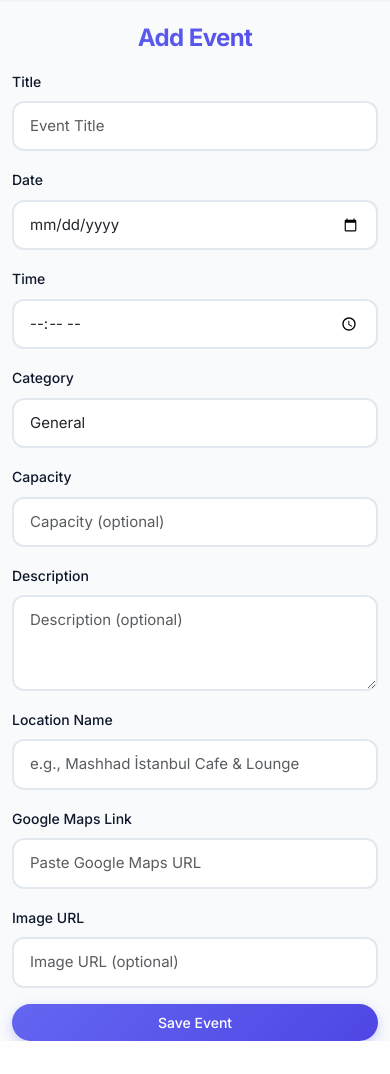
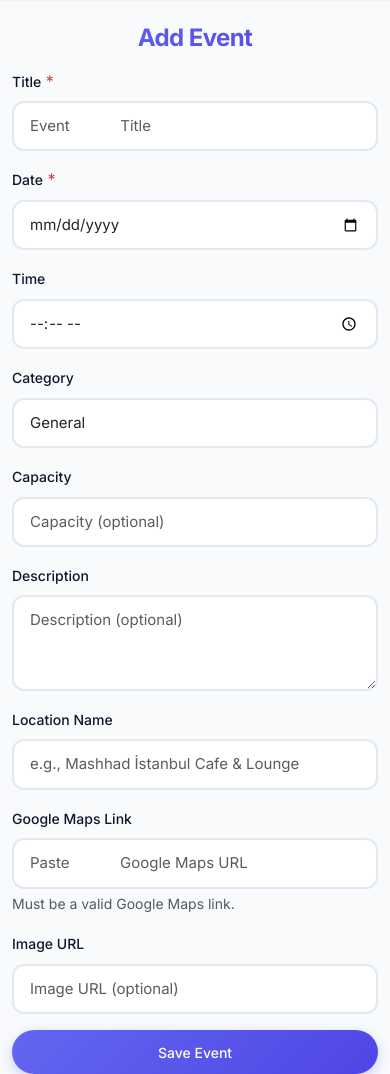
Before and after one commit to TuranAymis/orbit-mini, a Flask app: page /events/add in a window 390 px wide. Shown: the part 175-1249 px from the top of the page. Before the commit the page ends 1216 px from the top, so only its background shows below. Run offline with Flask 3, Linux system fonts and the light colour scheme; the visitor is signed in with stand-in values (Sample User, id 1); some libraries are stand-ins or nearby versions.

Commit message:
feat: Enhanced Event Validation & Mobile UX Improvements

```diff
--- a/app/forms/event.py
+++ b/app/forms/event.py
@@ -1,10 +1,17 @@
 from flask_wtf import FlaskForm
 from wtforms import StringField, TextAreaField, DateField, TimeField, SelectField, IntegerField, SubmitField, URLField
-from wtforms.validators import DataRequired, Optional, URL, NumberRange
+from wtforms.validators import DataRequired, Optional, URL, NumberRange, Length, Regexp, ValidationError
+from datetime import date, timedelta
+
+def validate_future_date(form, field):
+    if field.data < date.today():
+        raise ValidationError("Date cannot be in the past.")
+    if field.data > date.today() + timedelta(days=730): # 2 Years
+        raise ValidationError("Date cannot be more than 2 years in the future.")
 
 class EventForm(FlaskForm):
-    title = StringField('Title', validators=[DataRequired()])
-    date = DateField('Date', validators=[DataRequired()])
+    title = StringField('Title', validators=[DataRequired(), Length(max=100)])
+    date = DateField('Date', validators=[DataRequired(), validate_future_date])
     time = TimeField('Time', validators=[Optional()])
     category = SelectField('Category', choices=[
         ('General', 'General'),
@@ -17,13 +24,17 @@ class EventForm(FlaskForm):
         ('Food', 'Food & Drink'),
         ('Other', 'Other')
     ])
-    description = TextAreaField('Description')
+    description = TextAreaField('Description', validators=[Length(max=500)])
     capacity = IntegerField('Capacity', validators=[Optional(), NumberRange(min=1, message="Capacity must be at least 1")])
-    location_name = StringField('Location Name')
-    location = URLField('Google Maps Link', validators=[Optional(), URL(message="Invalid URL")])
-    image_url = URLField('Image URL', validators=[Optional(), URL(message="Invalid URL")])
+    location_name = StringField('Location Name', validators=[Length(max=100)])
+    location = URLField('Google Maps Link', validators=[
+        Optional(),
+        URL(message="Invalid URL"),
+        Regexp(r'^https://(www\.)?google\.com/maps.*', message="Must be a valid Google Maps URL")
+    ])
+    image_url = URLField('Image URL', validators=[Optional(), URL(message="Invalid URL"), Length(max=500)])
     submit = SubmitField('Save Event')
 
 class CommentForm(FlaskForm):
-    content = TextAreaField('Join the discussion...', validators=[DataRequired()])
+    content = TextAreaField('Join the discussion...', validators=[DataRequired(), Length(max=500)])
     submit = SubmitField('Post Comment')
--- a/app/routes/events.py
+++ b/app/routes/events.py
@@ -34,7 +34,13 @@ def add():
         flash(message, 'success')
         return redirect(url_for('main.index'))
 
-    return render_template('events/add.html', form=form)
+        flash(message, 'success')
+        return redirect(url_for('main.index'))
+
+    from datetime import date, timedelta
+    today_date = date.today().isoformat()
+    max_date = (date.today() + timedelta(days=730)).isoformat()
+    return render_template('events/add.html', form=form, today_date=today_date, max_date=max_date)
 
 
 @events_bp.route('/detail/<int:event_id>', methods=['GET', 'POST'])
--- a/app/static/css/main.css
+++ b/app/static/css/main.css
@@ -178,6 +178,15 @@ h2 {
     color: var(--primary-dark);
     border-color: var(--primary);
     transform: translateY(-2px);
+}
+
+/* === TOUCH TARGETS & SCROLL === */
+.touch-target {
+    min-height: 44px;
+}
+
+body {
+    overflow-x: hidden;
 }
 
 .btn-modern.btn-outline-secondary {
--- a/app/templates/events/add.html
+++ b/app/templates/events/add.html
@@ -4,24 +4,26 @@
 <div class="col-md-6 mx-auto">
     <h2 class="text-center mb-3">Add Event</h2>
 
-    <form action="{{ url_for('events.add') }}" method="post">
+    <form action="{{ url_for('events.add') }}" method="post" class="needs-validation" novalidate>
         {{ form.hidden_tag() }}
 
         <!-- Title -->
         <div class="mb-3">
-            {{ form.title.label(class="form-label") }}
-            {{ form.title(class="form-control", placeholder="Event Title") }}
+            {{ form.title.label(class="form-label") }} <span class="text-danger">*</span>
+            {{ form.title(class="form-control" + (" is-invalid" if form.title.errors else ""), placeholder="Event
+            Title", maxlength="100") }}
             {% for error in form.title.errors %}
-            <div class="text-danger small">{{ error }}</div>
+            <div class="invalid-feedback">{{ error }}</div>
             {% endfor %}
         </div>
 
         <!-- Date -->
         <div class="mb-3">
-            {{ form.date.label(class="form-label") }}
-            {{ form.date(class="form-control", type="date") }}
+            {{ form.date.label(class="form-label") }} <span class="text-danger">*</span>
+            {{ form.date(class="form-control" + (" is-invalid" if form.date.errors else ""), type="date",
+            min=today_date, max=max_date) }}
             {% for error in form.date.errors %}
-            <div class="text-danger small">{{ error }}</div>
+            <div class="invalid-feedback">{{ error }}</div>
             {% endfor %}
         </div>
 
@@ -40,44 +42,50 @@
         <!-- Capacity -->
         <div class="mb-3">
             {{ form.capacity.label(class="form-label") }}
-            {{ form.capacity(class="form-control", placeholder="Capacity (optional)") }}
+            {{ form.capacity(class="form-control" + (" is-invalid" if form.capacity.errors else ""),
+            placeholder="Capacity (optional)", min="1") }}
             {% for error in form.capacity.errors %}
-            <div class="text-danger small">{{ error }}</div>
+            <div class="invalid-feedback">{{ error }}</div>
             {% endfor %}
         </div>
 
         <!-- Description -->
         <div class="mb-3">
             {{ form.description.label(class="form-label") }}
-            {{ form.description(class="form-control", rows="3", placeholder="Description (optional)") }}
+            {{ form.description(class="form-control", rows="3", placeholder="Description (optional)", maxlength="500")
+            }}
         </div>
 
         <!-- Location Name -->
         <div class="mb-3">
             {{ form.location_name.label(class="form-label") }}
-            {{ form.location_name(class="form-control", placeholder="e.g., Mashhad İstanbul Cafe & Lounge") }}
+            {{ form.location_name(class="form-control", placeholder="e.g., Mashhad İstanbul Cafe & Lounge",
+            maxlength="100") }}
         </div>
 
         <!-- Google Maps Link -->
         <div class="mb-3">
             {{ form.location.label(class="form-label") }}
-            {{ form.location(class="form-control", placeholder="Paste Google Maps URL") }}
+            {{ form.location(class="form-control" + (" is-invalid" if form.location.errors else ""), placeholder="Paste
+            Google Maps URL") }}
             {% for error in form.location.errors %}
-            <div class="text-danger small">{{ error }}</div>
+            <div class="invalid-feedback">{{ error }}</div>
             {% endfor %}
+            <div class="form-text">Must be a valid Google Maps link.</div>
         </div>
 
         <!-- Image URL -->
         <div class="mb-3">
             {{ form.image_url.label(class="form-label") }}
-            {{ form.image_url(class="form-control", placeholder="Image URL (optional)") }}
+            {{ form.image_url(class="form-control" + (" is-invalid" if form.image_url.errors else ""),
+            placeholder="Image URL (optional)", maxlength="500") }}
             {% for error in form.image_url.errors %}
-            <div class="text-danger small">{{ error }}</div>
+            <div class="invalid-feedback">{{ error }}</div>
             {% endfor %}
         </div>
 
         <!-- Submit Button -->
-        {{ form.submit(class="btn btn-modern btn-primary w-100") }}
+        {{ form.submit(class="btn btn-modern btn-primary w-100 touch-target") }}
     </form>
 </div>
 {% endblock %}
```
